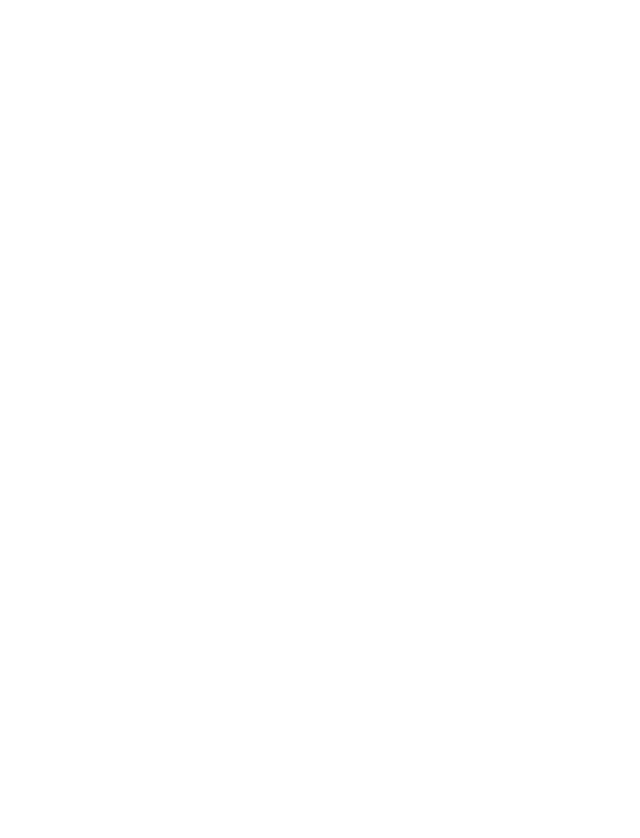
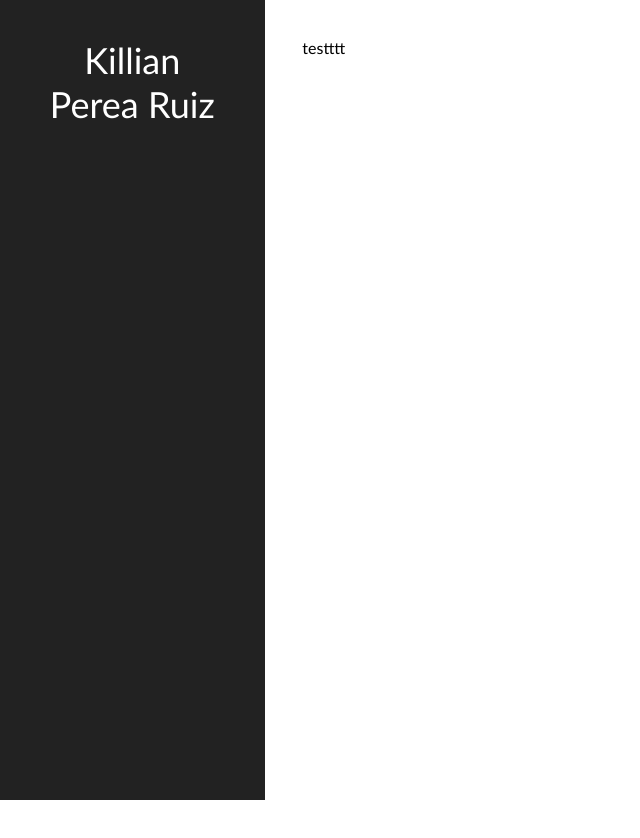
Before and after one commit to killianperea/curriculum-vitae, a website: page cv/index.html in a window 1280 px wide. Shown: the whole page, without its empty margins (0-640 px from the left). Before the commit the page ends 800 px from the top, so only its background shows below. Drawn offline with nearby package versions, Linux system fonts and the light colour scheme; files that its build step writes are made by us from their sources.

Commit message:
add divisions

```diff
--- /dev/null
+++ b/cv/css/index.css
@@ -0,0 +1,25 @@
+@import "left-side.css";
+
+body {
+    margin: 0;
+    padding: 0;
+    font: 12pt "Calibri";
+}
+
+* {
+    box-sizing: border-box;
+    -moz-box-sizing: border-box;
+}
+
+/* FONTS */
+.title {
+    font-size: 36px;
+}
+
+/* MAIN PAGE LAYOUT */
+.page {
+    width: 21cm;
+    height: 29.7cm;
+    margin: 0 auto;
+    background: white;
+}
--- /dev/null
+++ b/cv/css/left-side.css
@@ -0,0 +1,14 @@
+.left-side-column {
+    background: #222;
+    width: 7cm;
+    height: 100%;
+    position: fixed;
+    top: 0;
+    left: 0;
+}
+
+.left-side-column .title-box {
+    padding: 1cm;
+    text-align: center;
+    color: white;
+}
--- /dev/null
+++ b/cv/css/right-side.css
@@ -0,0 +1,7 @@
+.right-side-column {
+    padding: 1cm;
+    width: 14cm;
+    position: fixed;
+    top: 0;
+    left: 7cm;
+}
--- a/cv/index.css
+++ /dev/null
@@ -1,13 +0,0 @@
-/* MAIN PAGE LAYOUT */
-.layout {
-    background-color: red;
-    height: 100%;
-    width: 100%;
-    position: fixed;
-    top: 0;
-    left: 0;
-    margin: 0;
-    padding: 15px;
-    font-size: 14px;
-    line-height: 18px;
-}
--- a/cv/index.html
+++ b/cv/index.html
@@ -1,8 +1,20 @@
 <html>
   <head>
     <title>Curriculum Vitae</title>
+    <link rel="stylesheet" href="index.css">
+    <link rel="stylesheet" href="left-side.css">
+    <link rel="stylesheet" href="right-side.css">
   </head>
   <body>
-    <div class="layout"></div>
+    <div class="page">
+      <aside class="left-side-column">
+        <div class="title-box">
+          <span class="title">Killian Perea Ruiz</span>
+        </div>
+      </aside>
+      <div class="right-side-column">
+        testttt
+      </div>
+    </div>
   </body>
 </html>
```
Also changed, not shown: index.js (+12 -1 lines).
